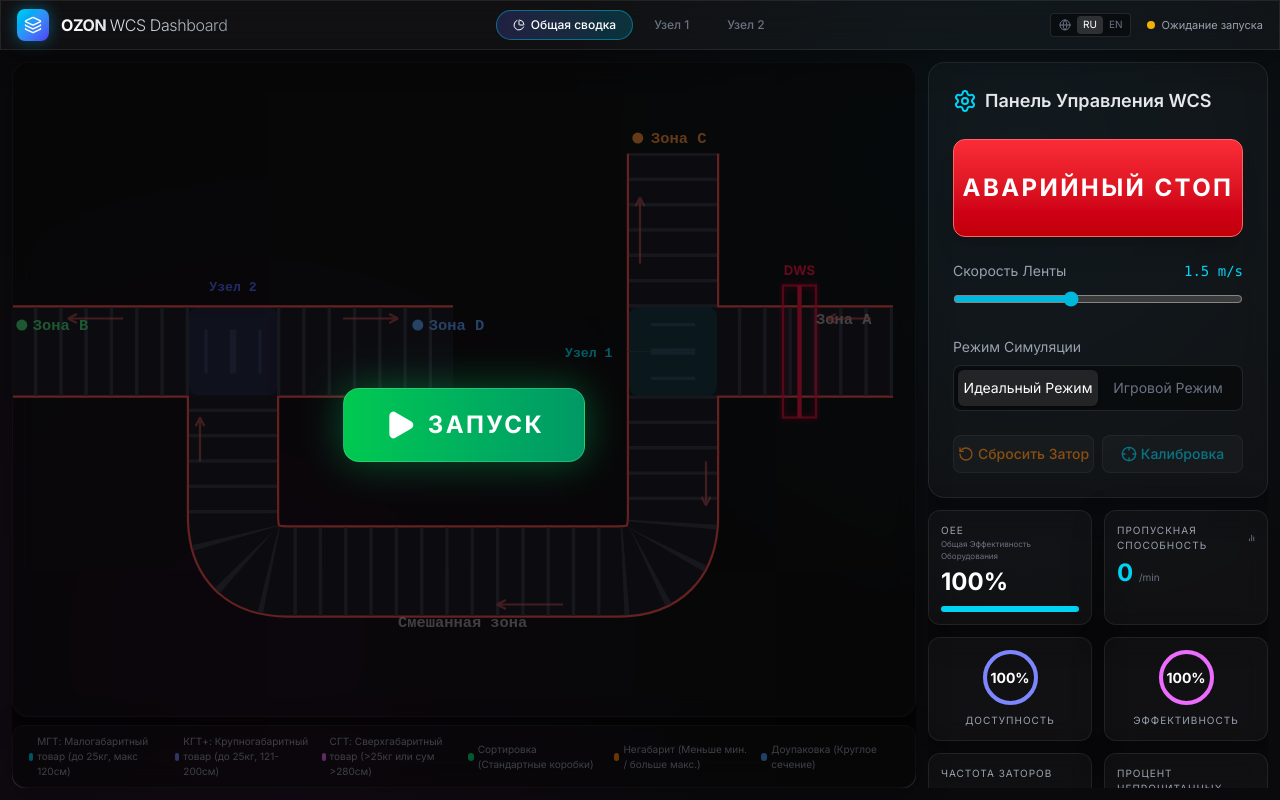
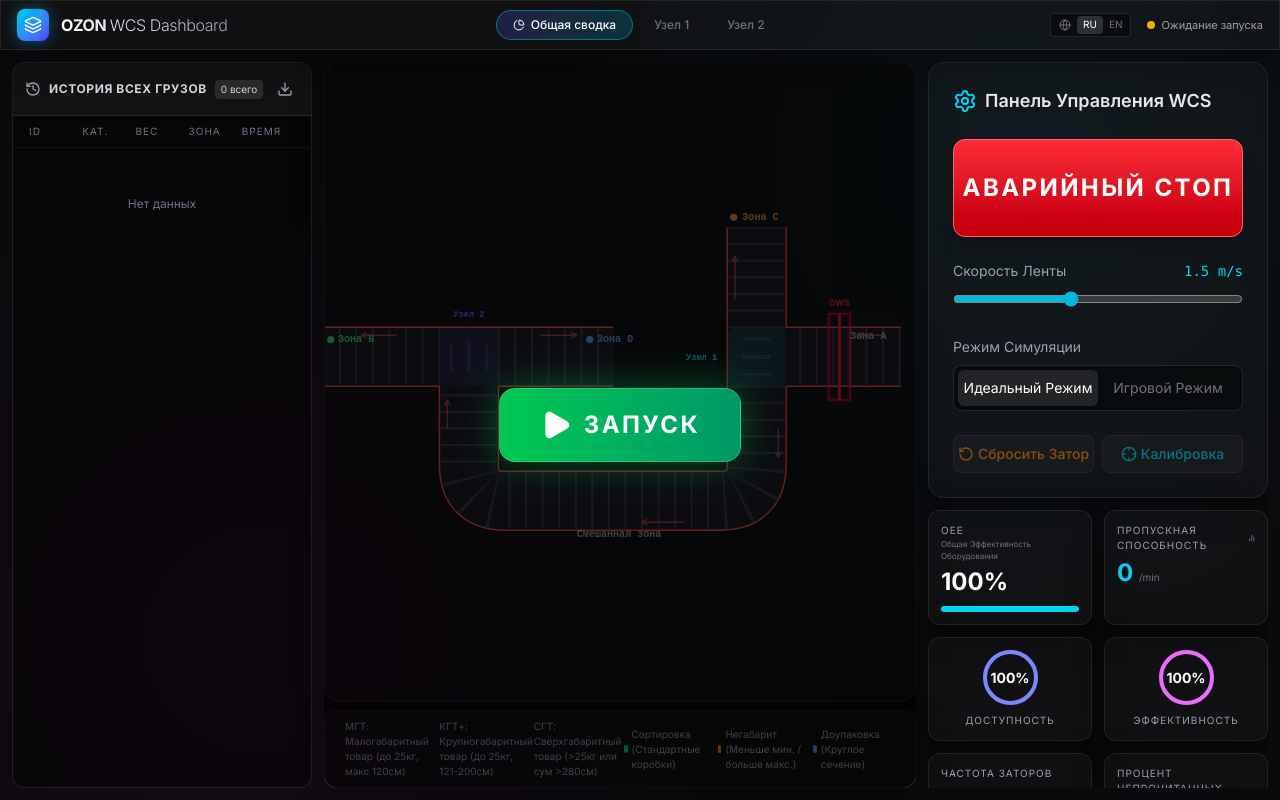
Before and after one commit to Alexmurzai/OZON-WCS-Dashboard, a React (Vite) app: page / in a window 1280 px wide. Built offline with nearby package versions, Linux system fonts and the light colour scheme.

Commit message:
feat: add parcel history tables, accumulated statistics, and CSV export

```diff
--- a/src/App.jsx
+++ b/src/App.jsx
@@ -5,6 +5,7 @@
 import ConveyorLayout from './components/ConveyorLayout';
 import ControlPanel from './components/ControlPanel';
 import NodeDetailView from './components/NodeDetailView';
+import ParcelHistoryTable from './components/ParcelHistoryTable';
 import { Chart, ProgressRing, DonutChart, LegendWidget } from './components/StatsPanel';
 
 export default function App() {
@@ -18,7 +19,7 @@
   const [isGameMode, setIsGameMode] = useState(false);
   const [isStarted, setIsStarted] = useState(false);
 
-  const { parcels, metrics, clearJam, calibrate } = useConveyorSimulation(speed, isStarted, isEStop, isGameMode);
+  const { parcels, historyParcels, metrics, clearJam, calibrate } = useConveyorSimulation(speed, isStarted, isEStop, isGameMode);
 
   return (
     <div className="h-screen flex flex-col overflow-hidden">
@@ -69,7 +70,17 @@
       {activeTab === 'global' && (
         <main className="flex-1 flex gap-3 p-3 min-h-0 overflow-hidden">
 
-          {/* LEFT: Conveyor Visualization */}
+          {/* LEFT: Parcel History Table */}
+          <div className="w-[300px] shrink-0">
+            <ParcelHistoryTable
+              title={lang === 'ru' ? 'История всех грузов' : 'All Parcels History'}
+              parcels={historyParcels}
+              lang={lang}
+              filename="global-parcel-history.csv"
+            />
+          </div>
+
+          {/* MIDDLE: Conveyor Visualization */}
           <div className="flex-1 flex flex-col min-w-0 relative">
             <div className="flex-1 min-h-0">
               <ConveyorLayout parcels={parcels} isRunning={isStarted && !isEStop} lang={lang} />
@@ -180,14 +191,11 @@
       {/* NODE VIEWS */}
       {(activeTab === 'node1' || activeTab === 'node2') && (
         <main className="flex-1 p-3 min-h-0 overflow-hidden">
-          <NodeDetailView
-            nodeId={activeTab === 'node1' ? 1 : 2}
-            parcels={parcels}
-            metrics={metrics}
-            t={t}
-            isEStop={isEStop}
-            lang={lang}
-          />
+          {/* Node 1 Detail */}
+          {activeTab === 'node1' && <NodeDetailView nodeId={1} parcels={parcels} historyParcels={historyParcels} metrics={metrics} t={t} isEStop={isEStop} lang={lang} />}
+
+          {/* Node 2 Detail */}
+          {activeTab === 'node2' && <NodeDetailView nodeId={2} parcels={parcels} historyParcels={historyParcels} metrics={metrics} t={t} isEStop={isEStop} lang={lang} />}
         </main>
       )}
     </div>
--- /dev/null
+++ b/src/components/ParcelHistoryTable.jsx
@@ -0,0 +1,67 @@
+import React from 'react';
+import { Download, History } from 'lucide-react';
+import { CATEGORY_COLORS } from '../constants';
+import { downloadCSV } from '../utils/export';
+
+export default function ParcelHistoryTable({ title = "Parcel History", parcels = [], lang = 'en', filename = "parcel-history.csv" }) {
+  // Only show the latest 200 parcels in UI to prevent lag
+  const displayParcels = parcels.slice().reverse().slice(0, 200);
+
+  const handleExport = () => {
+    downloadCSV(parcels, filename);
+  };
+
+  return (
+    <div className="flex flex-col h-full bg-black/40 rounded-xl border border-white/10 overflow-hidden">
+      {/* Header */}
+      <div className="p-3 border-b border-white/10 flex items-center justify-between bg-white/5">
+        <div className="flex items-center gap-2">
+          <History className="w-4 h-4 text-gray-400" />
+          <h2 className="text-xs font-bold text-gray-300 uppercase tracking-wider">{title}</h2>
+          <span className="text-[10px] bg-white/10 px-1.5 py-0.5 rounded text-gray-300">
+            {parcels.length} {lang === 'ru' ? 'всего' : 'total'}
+          </span>
+        </div>
+        <button
+          onClick={handleExport}
+          title={lang === 'ru' ? 'Выгрузить в Excel (CSV)' : 'Export to Excel (CSV)'}
+          className="p-1.5 hover:bg-white/10 rounded-lg transition-colors text-gray-400 hover:text-white"
+        >
+          <Download className="w-4 h-4" />
+        </button>
+      </div>
+
+      {/* Table Headers */}
+      <div className="grid grid-cols-5 text-[10px] text-gray-500 uppercase tracking-widest px-4 py-2 border-b border-white/5">
+        <div>ID</div>
+        <div>{lang === 'ru' ? 'Кат.' : 'Cat.'}</div>
+        <div>{lang === 'ru' ? 'Вес' : 'Wt.'}</div>
+        <div>{lang === 'ru' ? 'Зона' : 'Zone'}</div>
+        <div>{lang === 'ru' ? 'Время' : 'Time'}</div>
+      </div>
+
+      {/* Scrollable List */}
+      <div className="flex-1 overflow-y-auto custom-scrollbar p-2 space-y-1">
+        {displayParcels.map(p => {
+          const color = CATEGORY_COLORS[p.category] || '#94a3b8';
+          return (
+            <div key={p.id + p.timestamp} className="grid grid-cols-5 items-center px-2 py-1.5 bg-white/5 hover:bg-white/10 rounded cursor-default transition-colors text-xs border border-white/5">
+              <div className="text-gray-300 font-mono">{p.id}</div>
+              <div style={{ color }} className="font-bold">{p.category}</div>
+              <div className="text-gray-400">{p.weight}</div>
+              <div className="text-gray-300">{p.routingZone}</div>
+              <div className="text-gray-500 text-[10px]">
+                {new Date(p.timestamp).toLocaleTimeString([], { hour: '2-digit', minute: '2-digit', second: '2-digit' })}
+              </div>
+            </div>
+          );
+        })}
+        {parcels.length === 0 && (
+          <div className="text-center text-gray-500 text-xs mt-10">
+            {lang === 'ru' ? 'Нет данных' : 'No data'}
+          </div>
+        )}
+      </div>
+    </div>
+  );
+}
--- a/src/hooks/useConveyorSimulation.js
+++ b/src/hooks/useConveyorSimulation.js
@@ -25,11 +25,14 @@
     availability: 100,
     performance: 100,
     quality: 100,
-    node1: { active: 0, throughputC: 0, throughputD: 0, throughputMix: 0 },
-    node2: { active: 0, throughputB: 0 }
+    node1: { active: 0, throughputC: 0, throughputMix: 0 },
+    node2: { active: 0, throughputB: 0, throughputD: 0 },
+    node1Accumulated: { 'МГТ': 0, 'КГТ+': 0, 'СГТ': 0, 'C': 0, 'Mix': 0 },
+    node2Accumulated: { 'МГТ': 0, 'КГТ+': 0, 'СГТ': 0, 'B': 0, 'D': 0 }
   });
 
   const parcelsRef = useRef([]);
+  const historyParcelsRef = useRef([]);
   const lastTimeRef = useRef(null);
   const animRef = useRef(null);
 
@@ -56,6 +59,7 @@
   useEffect(() => {
     if (isStarted) {
       parcelsRef.current = [];
+      historyParcelsRef.current = [];
       completionWindow.current = Array(60).fill(0);
       completedThisTick.current = 0;
       totalCompletedAllTime.current = 0;
@@ -75,8 +79,10 @@
         catCounts: { 'МГТ': 0, 'КГТ+': 0, 'СГТ': 0 },
         zoneCounts: { 'B': 0, 'C': 0, 'D': 0 },
         oee: 100, availability: 100, performance: 100, quality: 100,
-        node1: { active: 0, throughputC: 0, throughputD: 0, throughputMix: 0 },
-        node2: { active: 0, throughputB: 0 }
+        node1: { active: 0, throughputC: 0, throughputMix: 0 },
+        node2: { active: 0, throughputB: 0, throughputD: 0 },
+        node1Accumulated: { 'МГТ': 0, 'КГТ+': 0, 'СГТ': 0, 'C': 0, 'Mix': 0 },
+        node2Accumulated: { 'МГТ': 0, 'КГТ+': 0, 'СГТ': 0, 'B': 0, 'D': 0 }
       });
       setParcels([]);
     }
@@ -166,12 +172,29 @@
       totalCounter.current += 1;
       if (isNoRead) noReadCounter.current += 1;
 
-      setMetrics(m => ({
-        ...m, totalProcessed: m.totalProcessed + 1,
-        catCounts: { ...m.catCounts, [category]: m.catCounts[category] + 1 },
-        zoneCounts: { ...m.zoneCounts, [routingZone]: m.zoneCounts[routingZone] + 1 }
-      }));
+      setMetrics(m => {
+        const n1Acc = { ...m.node1Accumulated };
+        n1Acc[category] = (n1Acc[category] || 0) + 1;
+        if (routingZone === 'C') n1Acc['C'] = (n1Acc['C'] || 0) + 1;
+        else n1Acc['Mix'] = (n1Acc['Mix'] || 0) + 1;
+
+        const n2Acc = { ...m.node2Accumulated };
+        if (routingZone !== 'C') {
+          n2Acc[category] = (n2Acc[category] || 0) + 1;
+          if (routingZone === 'D') n2Acc['D'] = (n2Acc['D'] || 0) + 1;
+          else n2Acc['B'] = (n2Acc['B'] || 0) + 1;
+        }
+
+        return {
+          ...m, totalProcessed: m.totalProcessed + 1,
+          catCounts: { ...m.catCounts, [category]: m.catCounts[category] + 1 },
+          zoneCounts: { ...m.zoneCounts, [routingZone]: m.zoneCounts[routingZone] + 1 },
+          node1Accumulated: n1Acc,
+          node2Accumulated: n2Acc
+        };
+      });
       parcelsRef.current = [...parcelsRef.current, newParcel];
+      historyParcelsRef.current = [...historyParcelsRef.current, newParcel];
     }, minClearanceTime + Math.random() * 500);
 
     return () => clearInterval(timer);
@@ -286,5 +309,11 @@
     setParcels([...parcelsRef.current]);
   }, []);
 
-  return { parcels, metrics, clearJam, calibrate };
+  return {
+    parcels,
+    historyParcels: historyParcelsRef.current,
+    metrics,
+    clearJam,
+    calibrate
+  };
 }
--- /dev/null
+++ b/src/utils/export.js
@@ -0,0 +1,46 @@
+export const downloadCSV = (data, filename = 'export.csv') => {
+  if (!data || !data.length) return;
+
+  // Extract headers
+  const headers = ['ID', 'Category', 'Weight', 'Dimensions', 'Routing Zone', 'Timestamp'];
+
+  // Create rows
+  const csvRows = [];
+  csvRows.push(headers.join(',')); // Add headers
+
+  for (const row of data) {
+    const values = [
+      row.id,
+      row.category,
+      row.weight,
+      `${row.dimensions.x}x${row.dimensions.y}x${row.dimensions.z}`,
+      row.routingZone,
+      new Date(row.timestamp).toLocaleString()
+    ];
+    // Escape quotes and wrap in quotes if there are commas
+    const escapedValues = values.map(v => {
+      const stringValue = String(v);
+      if (stringValue.includes(',') || stringValue.includes('"')) {
+        return `"${stringValue.replace(/"/g, '""')}"`;
+      }
+      return stringValue;
+    });
+    csvRows.push(escapedValues.join(','));
+  }
+
+  // Combine rows into a single string
+  const csvString = csvRows.join('\n');
+
+  // Create a Blob and trigger download
+  const blob = new Blob([csvString], { type: 'text/csv;charset=utf-8;' });
+  const url = URL.createObjectURL(blob);
+
+  const link = document.createElement('a');
+  link.setAttribute('href', url);
+  link.setAttribute('download', filename);
+  link.style.visibility = 'hidden';
+
+  document.body.appendChild(link);
+  link.click();
+  document.body.removeChild(link);
+};
```
Also changed, not shown: src/components/NodeDetailView.jsx (+63 -47 lines).
